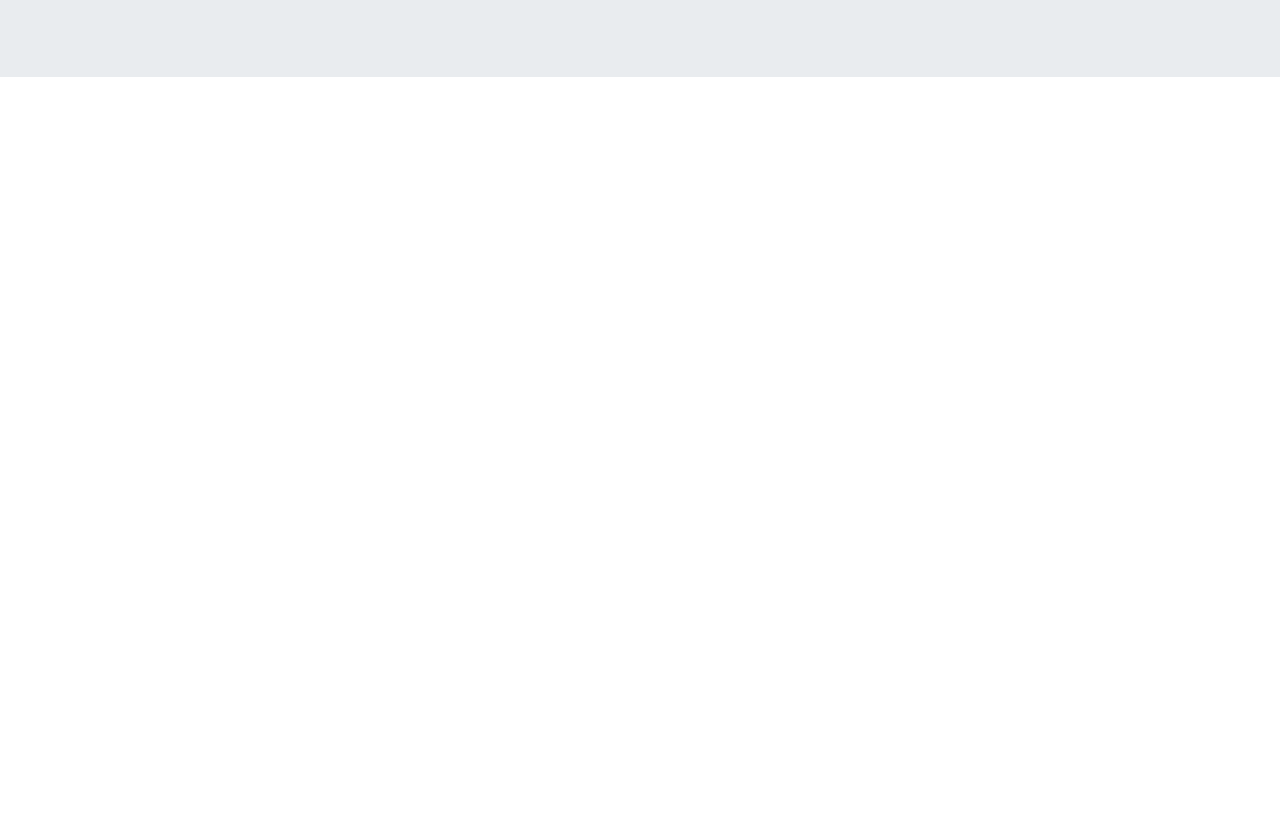
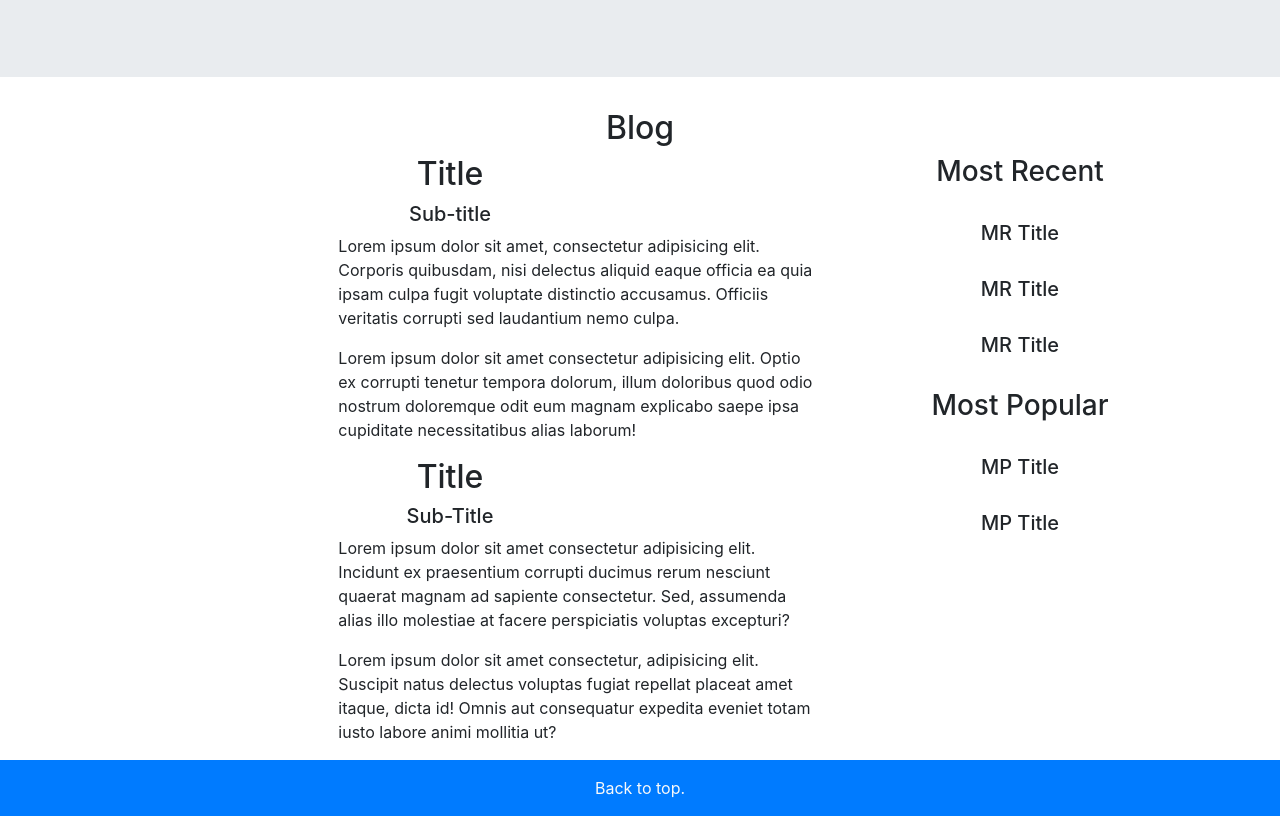
Before and after one commit to sytrejo/WebApps_v2, a plain HTML site: page blogSite_v2/index.html in a window 1280 px wide. Shown: the part 147-963 px from the top of the page. Before the commit the page ends 800 px from the top, so only its background shows below. Drawn offline with nearby package versions, Linux system fonts and the light colour scheme; files that its build step writes are made by us from their sources.

Commit message:
working on the html and bootstrap

```diff
--- a/blogSite_v2/index.html
+++ b/blogSite_v2/index.html
@@ -44,9 +44,97 @@
 	<!-- Jumbotron with small img in front -->
 	<header class="jumbotron jumbotron-fluid">
 		<div class="container d-flex flex-column align-items-center justify-content-end">
-		  <img src="./assets/images/pexels-khoa-võ-5321441.jpg" class="img-fluid mb-3 smallimg" alt="profile pic">
+		  <img src="" class="img-fluid mb-3 smallimg" alt="profile pic">
 		</div>
 	</header>
+
+    <!-- Main content area -->
+	<main class="container">
+		<h2 class="text-center">Blog</h2>
+		<div class="row">
+
+			<!-- Left Section -->
+			<div class="col-md-8">
+				<section class="main-section">
+					<header>
+						<h2 class="text-center">Title</h2>
+						<h5 class="text-center">Sub-title</h5>
+					</header>
+					<div class="row">
+						<div class="col-md-4">
+							<img src="" class="img-fluid" alt="">
+							<img src="" class="img-fluid" alt="">
+						</div>
+						<div class="col-md-8">
+							<p>Lorem ipsum dolor sit amet, consectetur adipisicing elit. Corporis quibusdam, nisi delectus aliquid eaque officia ea quia ipsam culpa fugit voluptate distinctio accusamus. Officiis veritatis corrupti sed laudantium nemo culpa.</p>
+							<p>Lorem ipsum dolor sit amet consectetur adipisicing elit. Optio ex corrupti tenetur tempora dolorum, illum doloribus quod odio nostrum doloremque odit eum magnam explicabo saepe ipsa cupiditate necessitatibus alias laborum!</p>
+						</div>
+					</div>
+				</section>
+				<section class="main-section">
+					<header>
+						<h2 class="text-center">Title</h2>
+						<h5 class="text-center">Sub-Title</h5>
+
+					</header>
+					<div class="row">
+						<div class="col-md-4">
+							<img src="" class="img-fluid" alt="">
+							<img src="" class="img-fluid" alt="">
+
+						</div>
+						<div class="col-md-8">
+							<p>Lorem ipsum dolor sit amet consectetur adipisicing elit. Incidunt ex praesentium corrupti ducimus rerum nesciunt quaerat magnam ad sapiente consectetur. Sed, assumenda alias illo molestiae at facere perspiciatis voluptas excepturi?</p>
+							<p>Lorem ipsum dolor sit amet consectetur, adipisicing elit. Suscipit natus delectus voluptas fugiat repellat placeat amet itaque, dicta id! Omnis aut consequatur expedita eveniet totam iusto labore animi mollitia ut?</p>
+						</div>
+					</div>
+				</section>
+			</div>
+
+			<!-- Right Aside -->
+            <div class="col-md-4">
+				<aside>
+					<section>
+						<header>
+							<h3 id="recent" class="text-center recent">Most Recent</h3>
+						</header>
+						<img src="" class="img-fluid" alt="">
+						<h5 class="text-center">MR Title</h5>
+						<img src="" class="img-fluid" alt="">
+						<h5 class="text-center">MR Title</h5>
+						<img src="" class="img-fluid" alt="">
+						<h5 class="text-center">MR Title</h5>
+
+					</section>
+					<br>
+					<section>
+						<header>
+							<h3 id="popular" class="text-center">Most Popular</h3>
+						</header>
+						<img src="" class="img-fluid" alt="">
+						<h5 class="text-center">MP Title</h5>
+						<img src="" class="img-fluid" alt="">
+						<h5 class="text-center">MP Title</h5>
+
+					</section>
+				</aside>
+			</div>
+		</div>
+	</main>
+
+	<!-- Footer -->
+	<footer class="bg-primary text-light text-center py-3">
+		<a href="#top" class="text-light">Back to top.</a>
+	</footer>
+
+
+	<!-- Bootstrap JavaScript -->
+<script src="https://cdnjs.cloudflare.com/ajax/libs/popper.js/1.14.3/umd/popper.min.js" integrity="sha384-ZMP7rVo3mIykV+2+9J3UJ46jBk0WLaUAdn689aCwoqbBJiSnjAK/l8WvCWPIPm49" crossorigin="anonymous"></script>
+<script src="https://maxcdn.bootstrapcdn.com/bootstrap/4.0.0/js/bootstrap.min.js" integrity="sha384-JZR6Spejh4U02d8jOt6vLEHfe/JQGiRRSQQxSfFWpi1MquVdAyjUar5+76PVCmYl" crossorigin="anonymous"></script>
+
+</body>
+</html>
+
 
 
 </body>
```
